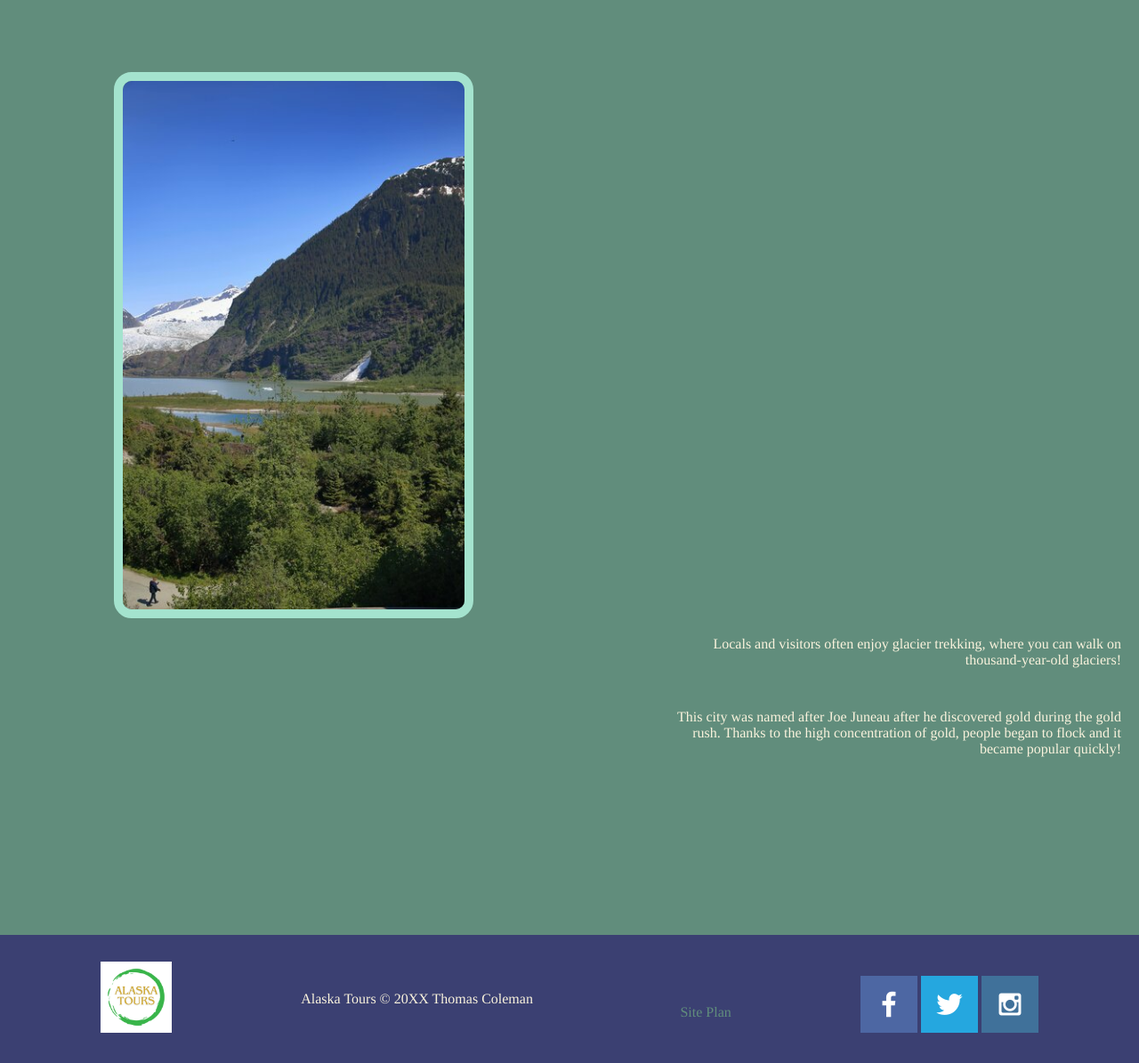
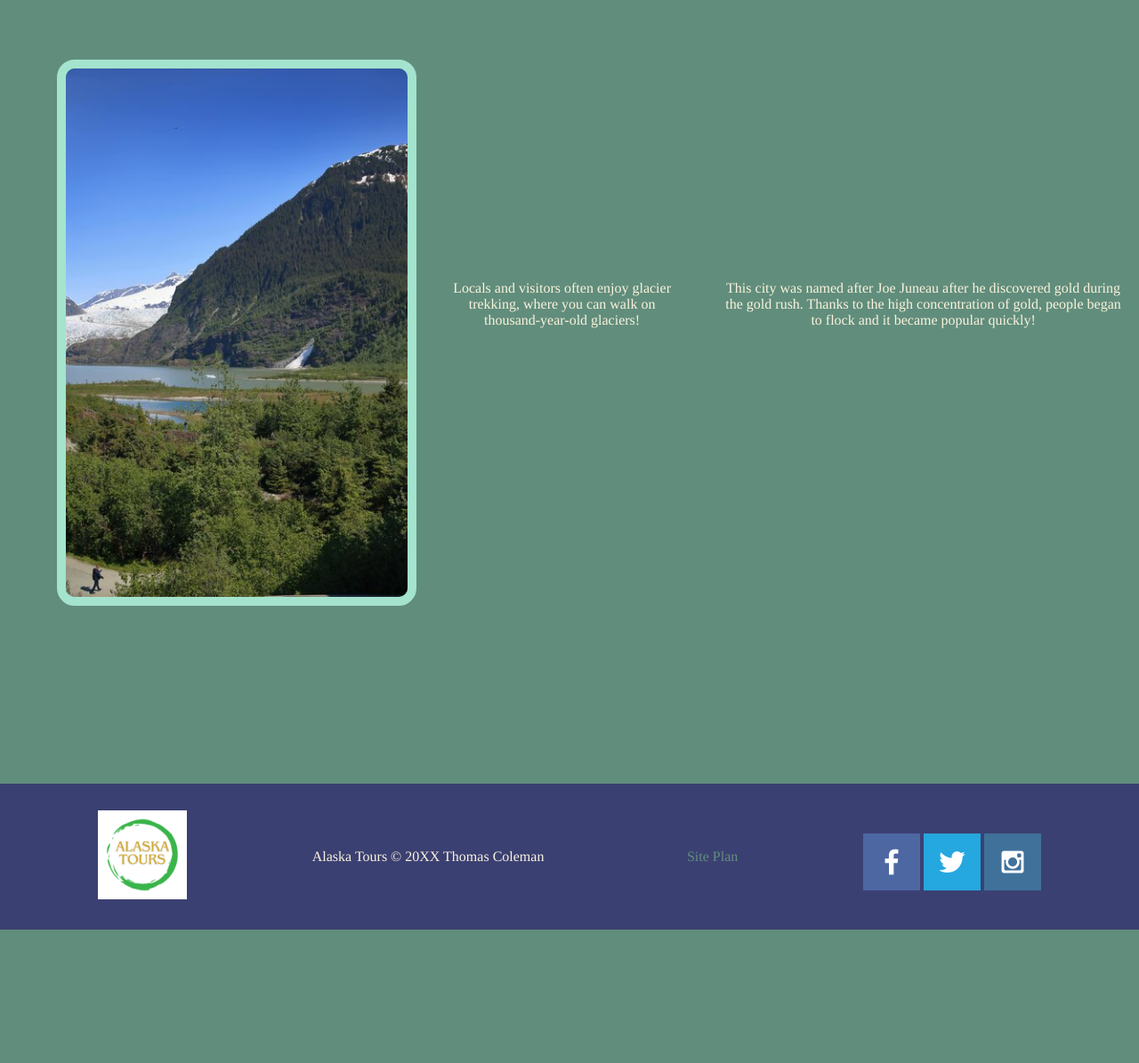
Before and after one commit to tomcole04/wdd130, a plain HTML site: page alaskatour/juneau.html in a window 1280 px wide. Shown: the part 552-1747 px from the top of the page at 89% size. After the commit the page ends 1597 px from the top, so only its background shows below. Drawn offline with Linux system fonts and the light colour scheme; a web font is replaced by a local one.

Commit message:
Finished Site

```diff
--- a/alaskatour/juneau.html
+++ b/alaskatour/juneau.html
@@ -9,7 +9,7 @@
 <body>
     <header>
         <a id="logo_link" href="index.html">
-            <img id="logo" src="images/Alaska_Tours.png">
+            <img id="header-logo" src="images/Alaska_Tours.png" alt="Alaska Tours Logo">
         </a>
         <nav>
             <a href="index.html">Home Page</a>
@@ -22,17 +22,20 @@
     <div id="juneau_content">
         <div id="juneau-open">
             <p>Home to about 32 thousand people, Juneau was founded in 1881 and became the official capital city of Alaska in 1906!</p>
-            <img id="juneau_town" src="images/rsz_juneau-town.jpg">
+            <img id="juneau_town" src="images/rsz_juneau-town.jpg" alt="Town of Juneau">
         </div>
 
-        <img id="juneau_view" src="images/rsz_juneau-view.jpg">
-        <p>Locals and visitors often enjoy glacier trekking, where you can walk on thousand-year-old glaciers!</p>
-        <p>This city was named after Joe Juneau after he discovered gold during the gold rush. Thanks to the high concentration of gold, people began to flock and it became popular quickly!</p>
+        <div id="juneau-row">
+            <img id="juneau_view" src="images/rsz_juneau-view.jpg" alt="Pretty view from Juneau">
+            <p>Locals and visitors often enjoy glacier trekking, where you can walk on thousand-year-old glaciers!</p>
+            <p>This city was named after Joe Juneau after he discovered gold during the gold rush. Thanks to the high concentration of gold, people began to flock and it became popular quickly!</p>
+        </div>
+
     </div>
 
     <footer>
-        <a id="logo_link" href="index.html">
-            <img id="logo" src="images/Alaska_Tours.png">
+        <a id="logo-link" href="index.html">
+            <img id="footer-logo" src="images/Alaska_Tours.png" alt="Alaska Tours logo">
         </a>
         <p>Alaska Tours &copy; 20XX Thomas Coleman</p>
         <p><a href="site-plan.html">Site Plan</a></p>
--- a/alaskatour/styles/style.css
+++ b/alaskatour/styles/style.css
@@ -11,7 +11,7 @@ header {
     grid-template-columns: 120px auto;
 }
 
-#logo {
+#header-logo {
     width: 80px;
     grid-column: 1/2;
     justify-self: center;
@@ -105,8 +105,11 @@ p {
   p:nth-of-type(2) {
     grid-column: 5/10;
     grid-row: 3/4;
-    padding-top: 30px;
   }
+
+#ketchikan-content p:nth-of-type(2) {
+  padding-top: 30px;
+}
 
 
 /* Style the Image Used to Trigger the Modal */
@@ -203,33 +206,31 @@ p {
   border: 10px solid #A4E3CE;
 }
 
-#juneau-open {
-  p:nth-of-type(1){
+#juneau-open p {
     float: left;
     width: 40%;
     margin-top: 12%;
-
-  }
 }
 
 #juneau_view {
   max-width: 30%;
-  margin-top: 10%;
-  margin-left: 10%;
+  margin-top: 5%;
   border: 10px solid #A4E3CE;
   border-radius: 20px;
+  margin-left: 5%;
 }
 
-#juneau_content p:nth-of-type(1) {
-  text-align: right;
-  max-width: 40%;
-  justify-self: right;
+#juneau-row {
+  display: flex;
+  align-items: center;
+  justify-content: center;
+  gap: 20px;
+  margin-top: 50px;
 }
 
-#juneau_content p:nth-of-type(2) {
-  text-align: right;
-  max-width: 40%;
-  justify-self: right;
+#juneau-row p {
+  max-width: 60%;
+  text-align: center;
 }
 
 footer {
@@ -249,3 +250,17 @@ footer a {
 footer .social img {
     padding-top: 15px;
 }
+
+#logo-link{
+  padding-top: 5px;
+  padding-bottom: 5px;
+  justify-self: center;
+  align-self: center;
+}
+
+#footer-logo {
+  width: 100px;
+  grid-column: 1/2;
+  justify-self: center;
+  align-self: center;
+}
```
Also changed, not shown: alaskatour/index.html (+5 -5 lines), alaskatour/ketchikan.html (+3 -9 lines).
